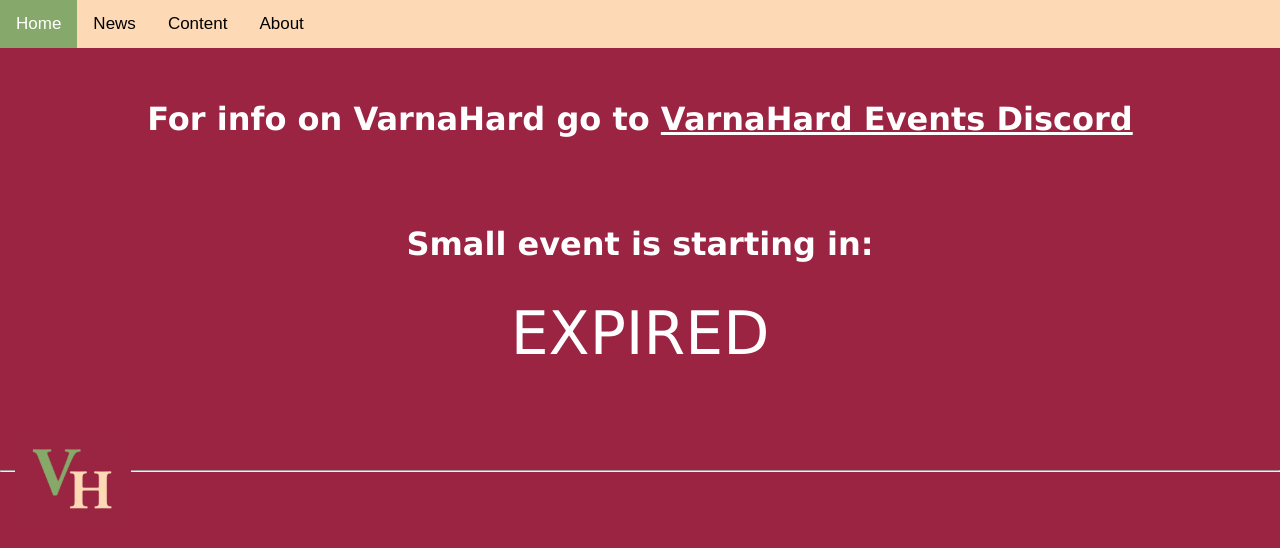
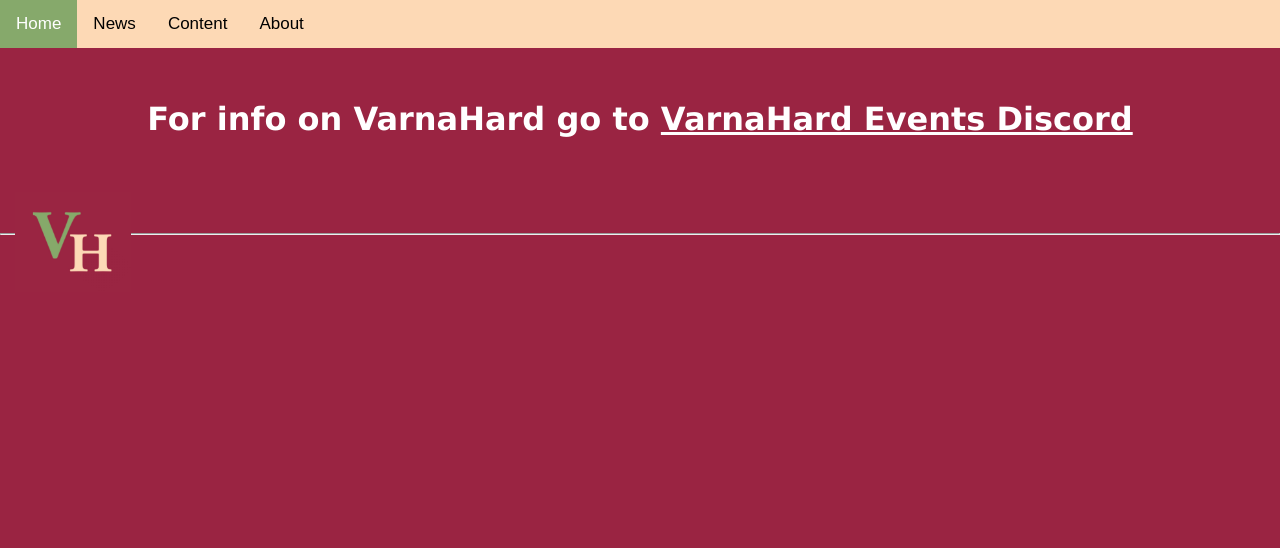
Before and after one commit to AlexBGood/VarnaHard-Site, a plain HTML site: page news.html in a window 1280 px wide. Drawn offline with Linux system fonts and the light colour scheme.

Commit message:
Index 3.2
Removed small event timer.
Made Event timer say "Event has started!" when it finishes.

```diff
--- a/news.html
+++ b/news.html
@@ -20,40 +20,6 @@
 <br>
 <h1>For info on VarnaHard go to <a href="https://discord.gg/nC2P8FXtU4" style="color: white">VarnaHard Events Discord</a></h1>
 <br>
-<h1>Small event is starting in:</h1>
-
-<p id="demo"></p>
-
-<script>
-// Set the date we're counting down to
-var countDownDate = new Date("Dec 10, 2021 16:00:00").getTime();
-
-// Update the count down every 1 second
-var x = setInterval(function() {
-
-  // Get today's date and time
-  var now = new Date().getTime();
-
-  // Find the distance between now and the count down date
-  var distance = countDownDate - now;
-
-  // Time calculations for days, hours, minutes and seconds
-  var days = Math.floor(distance / (1000 * 60 * 60 * 24));
-  var hours = Math.floor((distance % (1000 * 60 * 60 * 24)) / (1000 * 60 * 60));
-  var minutes = Math.floor((distance % (1000 * 60 * 60)) / (1000 * 60));
-  var seconds = Math.floor((distance % (1000 * 60)) / 1000);
-
-  // Output the result in an element with id="demo"
-  document.getElementById("demo").innerHTML = days + "d " + hours + "h "
-  + minutes + "m " + seconds + "s ";
-
-  // If the count down is over, write some text
-  if (distance < 0) {
-    clearInterval(x);
-    document.getElementById("demo").innerHTML = "EXPIRED";
-  }
-}, 1000);
-</script>
 
 <div class="bar">
 <a href="index.html"><img src="photos/IMG_0126.JPG" alt="VH Logo" title="VH Logo" height="100"></a>
```
Also changed, not shown: index.html (+1 -1 lines), 1 other file.
